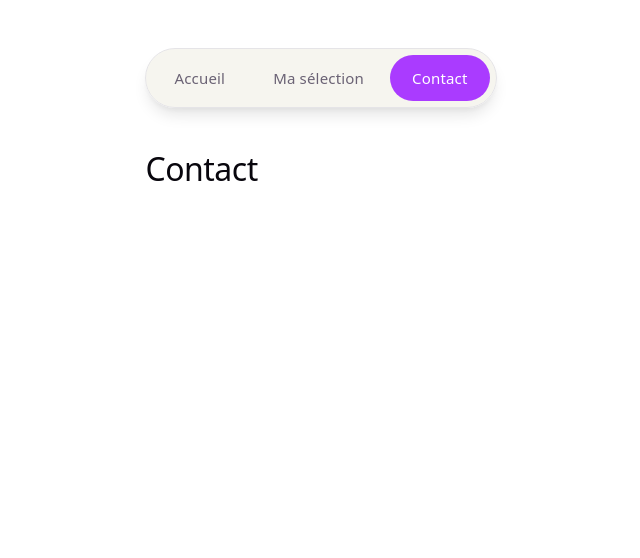
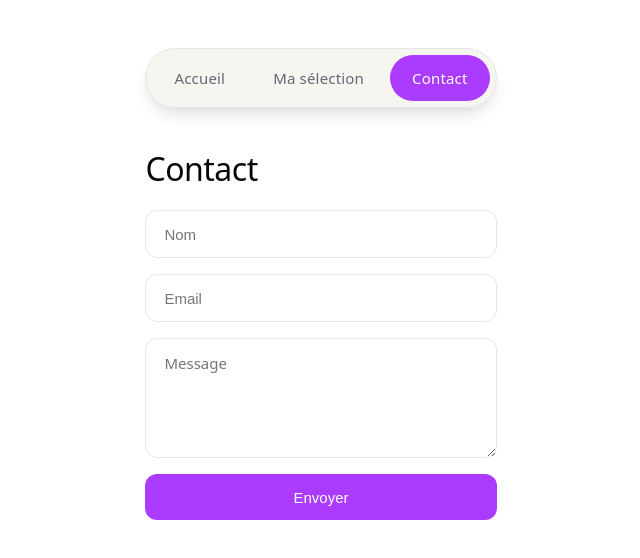
Before and after one commit to PayetGabriel/tp-final-react-b2, a React (Vite) app: page /contact in a window 1280 px wide. Shown: the top 558 px of the page, without its empty margins (319-959 px from the left). Built offline with nearby package versions, Linux system fonts and the light colour scheme.

Commit message:
Ajout des modifications de Julien + ajout de css

```diff
--- a/src/App.css
+++ b/src/App.css
@@ -69,13 +69,33 @@ select {
   font-size: 15px;
 }
 
-input[type="text"] {
+input[type="text"]:has(+ select) {
   min-width: 260px;
   margin-right: 8px;
 }
 
 input[type="text"]:focus,
 select:focus {
+  outline: none;
+  border-color: var(--accent);
+  box-shadow: 0 0 0 3px var(--accent-bg);
+}
+
+textarea {
+  width: 100%;
+  box-sizing: border-box;
+  padding: 14px 18px;
+  border-radius: 12px;
+  border: 1px solid var(--border);
+  background: var(--bg);
+  color: var(--text-h);
+  font-size: 15px;
+  font-family: inherit;
+  min-height: 120px;
+  resize: vertical;
+}
+
+textarea:focus {
   outline: none;
   border-color: var(--accent);
   box-shadow: 0 0 0 3px var(--accent-bg);
--- a/src/pages/Contact.tsx
+++ b/src/pages/Contact.tsx
@@ -1,7 +1,71 @@
+import { useState } from 'react'
+import type { FormEvent } from 'react'
+
 export default function Contact() {
+  const [nom, setNom] = useState('')
+  const [email, setEmail] = useState('')
+  const [message, setMessage] = useState('')
+  const [erreur, setErreur] = useState('')
+  const [succes, setSucces] = useState(false)
+
+  function handleSubmit(event: FormEvent<HTMLFormElement>) {
+    event.preventDefault()
+
+    if (nom === '') {
+      setErreur('Le nom est obligatoire')
+      setSucces(false)
+      return
+    }
+
+    if (!email.includes('@')) {
+      setErreur("L'email n'est pas valide")
+      setSucces(false)
+      return
+    }
+
+    if (message === '') {
+      setErreur('Le message est obligatoire')
+      setSucces(false)
+      return
+    }
+
+    setErreur('')
+    setSucces(true)
+    setNom('')
+    setEmail('')
+    setMessage('')
+  }
+
   return (
     <div>
       <h1>Contact</h1>
+
+      <form onSubmit={handleSubmit}>
+        <input
+          type="text"
+          placeholder="Nom"
+          value={nom}
+          onChange={(event) => setNom(event.target.value)}
+        />
+
+        <input
+          type="text"
+          placeholder="Email"
+          value={email}
+          onChange={(event) => setEmail(event.target.value)}
+        />
+
+        <textarea
+          placeholder="Message"
+          value={message}
+          onChange={(event) => setMessage(event.target.value)}
+        />
+
+        {erreur !== '' && <p>{erreur}</p>}
+        {succes && <p>Message envoyé avec succès</p>}
+
+        <button type="submit">Envoyer</button>
+      </form>
     </div>
   )
 }
```
